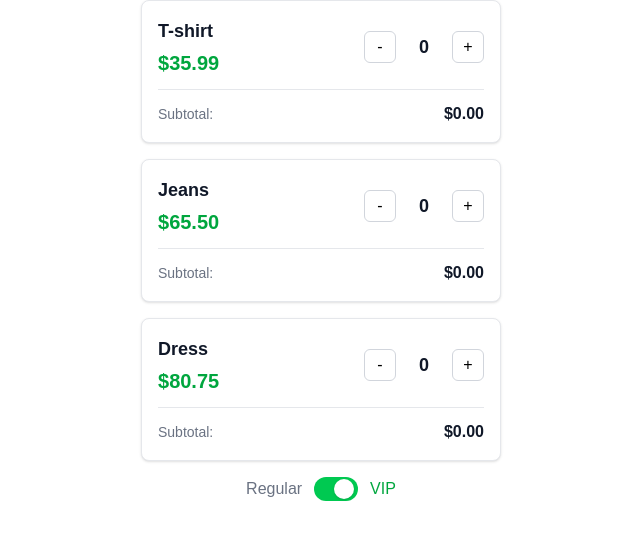
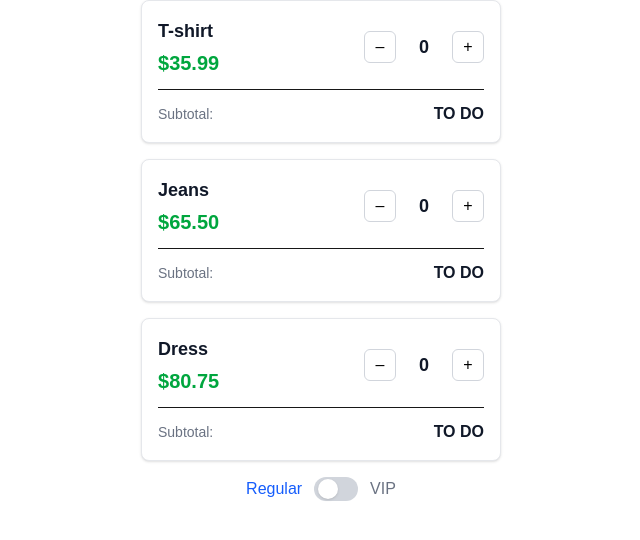
Before and after one commit to PedroMarianoAlmeida/navalia, a Next.js app: page / in a window 1280 px wide. Shown: the top 540 px of the page, without its empty margins (319-959 px from the left). Built offline with nearby package versions, Linux system fonts and the light colour scheme.

Commit message:
Interactivity (#3)
* toogle on client side

* add interactivity

```diff
--- a/src/components/ItemsList.tsx
+++ b/src/components/ItemsList.tsx
@@ -1,16 +1,19 @@
 import { products } from "@/data/products";
 import { ProductCard } from "@/components/ProductCard";
 import { VipToggle } from "@/components/VipToggle";
+import { PriceProvider } from "@/providers/PriceProvider";
 
 export const ItemsList = async () => {
   return (
     <section>
+      <PriceProvider>
         <ul className="flex flex-col gap-4  items-center">
           {products.map((product) => (
             <ProductCard product={product} key={product.id} />
           ))}
           <VipToggle />
         </ul>
+      </PriceProvider>
     </section>
   );
 };
--- a/src/components/ProductCard.tsx
+++ b/src/components/ProductCard.tsx
@@ -1,42 +1,50 @@
+// src/components/ProductCard.tsx
+"use client";
+
 import { Product } from "@/data/products";
+import { usePrice } from "@/providers/PriceProvider";
 
-export const ProductCard = ({
-  product: { price, product },
-}: {
+interface Props {
   product: Product;
-}) => {
-  const quantity = 0; // Will be fetched from local storage
+}
+
+export const ProductCard = ({ product }: Props) => {
+  const { shoppingCart, addItem, removeItem } = usePrice();
+  const qty = shoppingCart.get(product.id) ?? 0;
+
   return (
     <div className="bg-white border border-gray-200 rounded-lg shadow-sm w-90">
       <div className="p-4">
         <div className="flex items-center justify-between">
           <div className="flex-1">
-            <h3 className="font-semibold text-lg text-gray-900">{product}</h3>
+            <h3 className="font-semibold text-lg text-gray-900">
+              {product.product}
+            </h3>
             <p className="text-xl font-bold text-green-600 mt-1">
-              ${price.toFixed(2)}
+              ${product.price.toFixed(2)}
             </p>
           </div>
-
           <div className="flex items-center gap-3">
-            <button className="h-8 w-8 border border-gray-300 rounded-md hover:bg-gray-50 focus:outline-none focus:ring-2 focus:ring-blue-500 focus:ring-offset-2 flex items-center justify-center transition-colors text-black">
-              -
+            <button
+              onClick={() => removeItem(product.id)}
+              className="h-8 w-8 border border-gray-300 rounded-md hover:bg-gray-50 focus:outline-none focus:ring-2 focus:ring-blue-500 focus:ring-offset-2 flex items-center justify-center transition-colors text-black"
+            >
+              –
             </button>
-
             <span className="font-semibold text-lg min-w-[2rem] text-center text-gray-900">
-              {0}
+              {qty}
             </span>
-
-            <button className="h-8 w-8 border border-gray-300 rounded-md hover:bg-gray-50 focus:outline-none focus:ring-2 focus:ring-blue-500 focus:ring-offset-2 flex items-center justify-center transition-colors text-black">
+            <button
+              onClick={() => addItem(product.id)}
+              className="h-8 w-8 border border-gray-300 rounded-md hover:bg-gray-50 focus:outline-none focus:ring-2 focus:ring-blue-500 focus:ring-offset-2 flex items-center justify-center transition-colors text-black"
+            >
               +
             </button>
           </div>
         </div>
-
-        <div className="flex justify-between items-center mt-3 pt-3 border-t border-gray-200">
+        <div className="flex justify-between items-center mt-3 pt-3 border-t">
           <span className="text-sm text-gray-500">Subtotal:</span>
-          <span className="font-semibold text-gray-900">
-            ${(price * quantity).toFixed(2)}
-          </span>
+          <span className="font-semibold text-gray-900">TO DO</span>
         </div>
       </div>
     </div>
--- a/src/components/VipToggle.tsx
+++ b/src/components/VipToggle.tsx
@@ -1,7 +1,12 @@
+"use client";
+
+import { usePrice } from "@/providers/PriceProvider";
+
 export const VipToggle = () => {
-  const isVip = true;
+  const { isVip, toggleVip } = usePrice();
+
   return (
-    <div className="flex items-center space-x-3">
+    <div className="flex items-center space-x-3" onClick={toggleVip}>
       <span
         className={`font-medium transition-colors ${
           isVip ? "text-gray-500" : "text-blue-600"
@@ -11,6 +16,7 @@ export const VipToggle = () => {
       </span>
       <button
         role="switch"
+        aria-checked={isVip}
         className={`
           relative inline-flex items-center h-6 rounded-full w-11
           transition-colors duration-200
--- /dev/null
+++ b/src/providers/PriceProvider.tsx
@@ -0,0 +1,58 @@
+"use client";
+
+import React, { createContext, useState, useContext, ReactNode } from "react";
+
+interface PriceContextValue {
+  isVip: boolean;
+  toggleVip: () => void;
+  shoppingCart: Map<string, number>;
+  addItem: (id: string) => void;
+  removeItem: (id: string) => void;
+}
+
+const PriceContext = createContext<PriceContextValue | null>(null);
+
+export const PriceProvider = ({ children }: { children: ReactNode }) => {
+  const [isVip, setIsVip] = useState(false);
+  const [shoppingCart, setCart] = useState<Map<string, number>>(
+    () => new Map()
+  );
+
+  const toggleVip = () => setIsVip((v) => !v);
+
+  const addItem = (id: string) =>
+    setCart((prev) => {
+      const next = new Map(prev);
+      next.set(id, (next.get(id) ?? 0) + 1);
+      return next;
+    });
+
+  const removeItem = (id: string) =>
+    setCart((prev) => {
+      const next = new Map(prev);
+      const curr = next.get(id) ?? 0;
+      if (curr <= 1) next.delete(id);
+      else next.set(id, curr - 1);
+      return next;
+    });
+
+  return (
+    <PriceContext.Provider
+      value={{
+        isVip,
+        toggleVip,
+        shoppingCart,
+        addItem,
+        removeItem,
+      }}
+    >
+      {children}
+    </PriceContext.Provider>
+  );
+};
+
+export const usePrice = (): PriceContextValue => {
+  const ctx = useContext(PriceContext);
+  if (!ctx) throw new Error();
+  return ctx;
+};
```
Also changed, not shown: 1 other file (tests, documents, lock files or other folders). Lines whose indentation alone changed are shown as unchanged.
